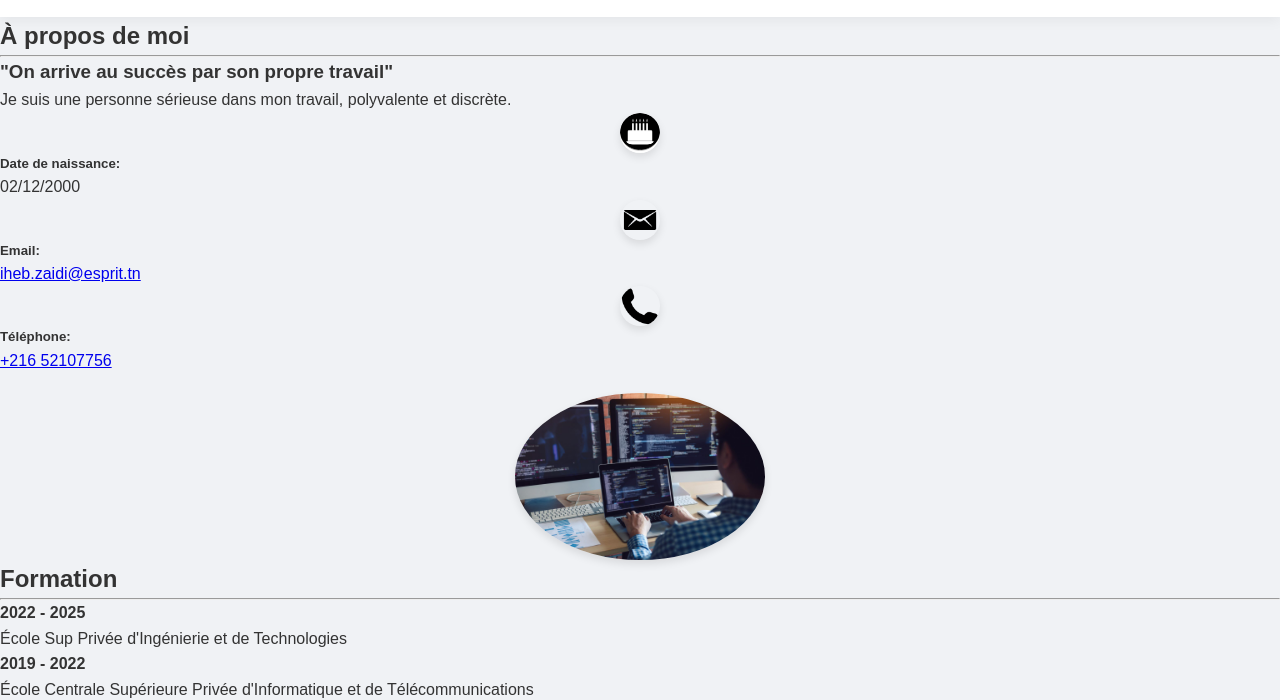
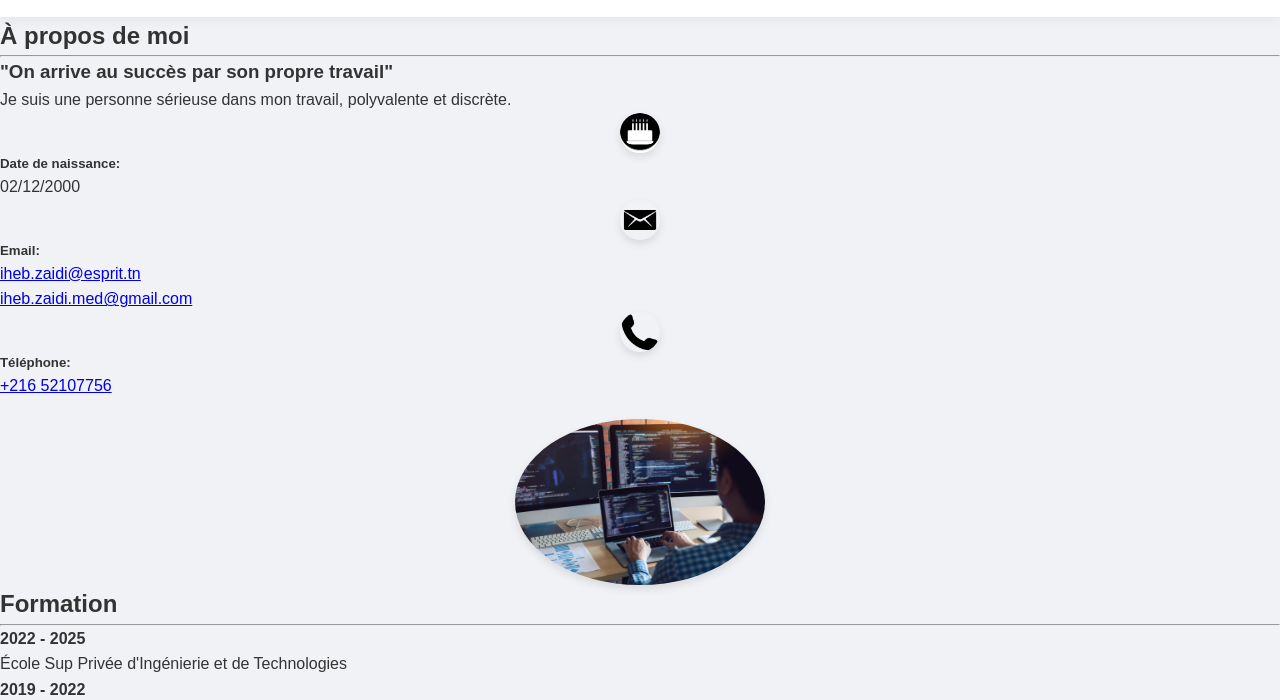
Before and after one commit to IhebZaidi/cvIheb, a plain HTML site: page pages/about.html in a window 1280 px wide. Shown: the part 100-800 px from the top of the page. Drawn offline with Linux system fonts and the light colour scheme.

Commit message:
Update about.html

```diff
--- a/pages/about.html
+++ b/pages/about.html
@@ -50,6 +50,9 @@
                     <div>
                         <h5>Email:</h5>
                         <p><a href="mailto:iheb.zaidi@esprit.tn">iheb.zaidi@esprit.tn</a></p>
+                        <p><a href="mailto:iheb.zaidi.med@gmail.com"> iheb.zaidi.med@gmail.com</a></p>
+
+
                     </div>
                 </div>
                 <div class="info-item">
```
